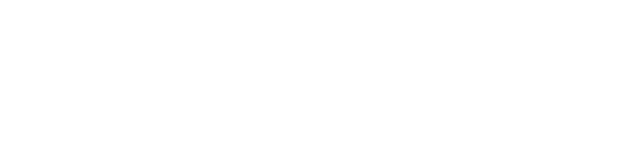
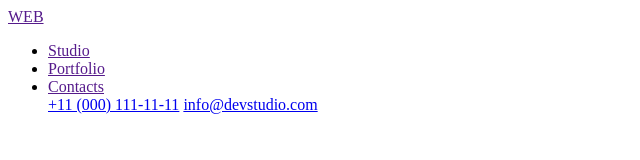
Before and after one commit to IevgenSokoltsov/goit-markup-hw-01, a plain HTML site: page index.html in a window 1280 px wide. Shown: the whole page, without its empty margins (0-640 px from the left). Drawn offline with Linux system fonts and the light colour scheme.

Commit message:
Update index.html

```diff
--- a/index.html
+++ b/index.html
@@ -7,7 +7,16 @@
     <title>goit-markup-hw-01</title>
 </head>
 <body>
-    <header></header>
+    <header>
+        <a href="">WEB</a>
+        <ul>
+            <li><a href="">Studio</a></li>
+            <li><a href="">Portfolio</a></li>
+            <li><a href="">Contacts</a></li>
+            <a href="tel:+110001111111"></href>+11 (000) 111-11-11</a>
+            <a href="mailto:info@devstudio.com">info@devstudio.com</a>
+        </ul>
+    </header>
     <footer></footer>
 </body>
 </html>
```
